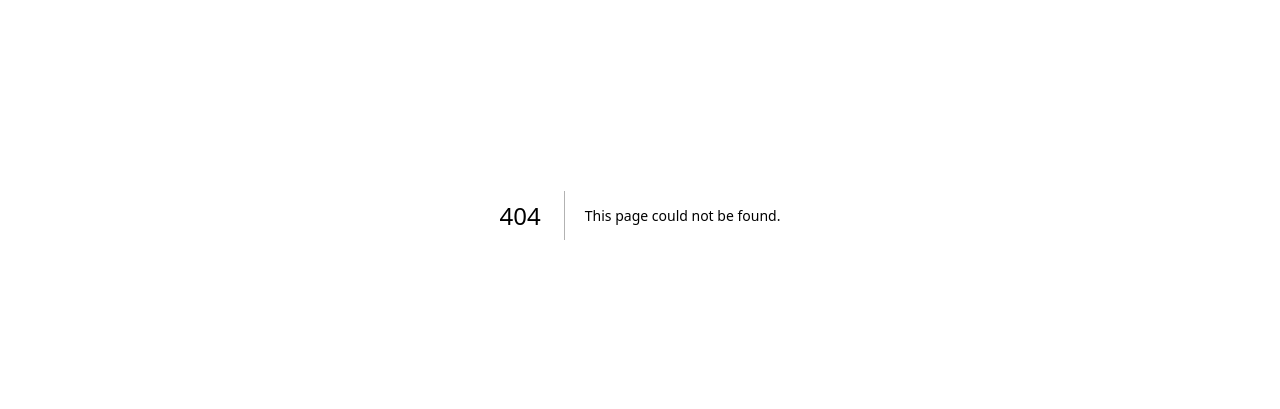
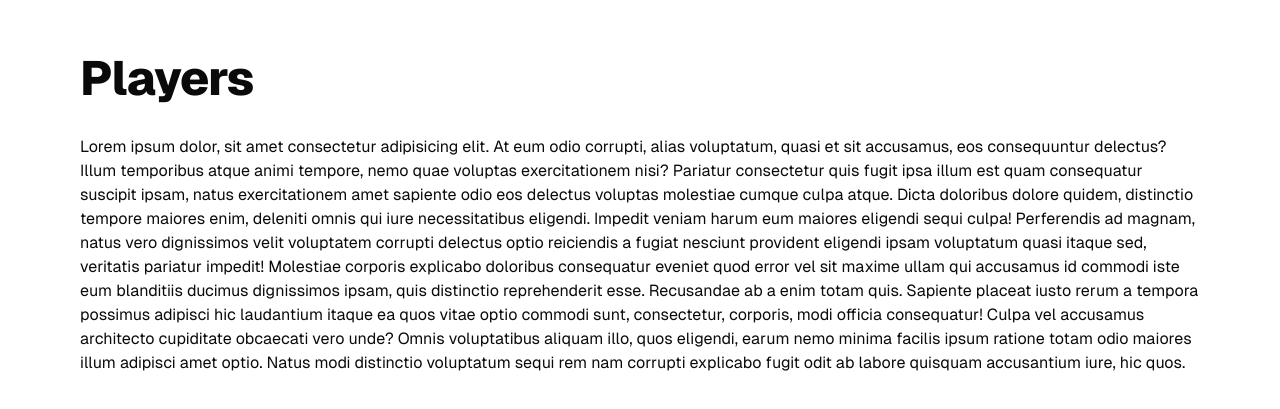
Before and after one commit to fabiopos/solid-fe, a Next.js app: page /players in a window 1280 px wide. Before the commit this address had no page. Shown: the part 185-594 px from the top of the page. Built offline with nearby package versions, Linux system fonts and the light colour scheme.

Commit message:
adding access token

```diff
--- /dev/null
+++ b/src/app/players/layout.tsx
@@ -0,0 +1,16 @@
+import { H1 } from "@/components/ui/typograhpy";
+
+interface LayoutProps {
+  children: React.ReactNode;
+}
+
+export default function LayoutPlayers(props: LayoutProps) {
+  return (
+    <div className="grid grid-rows-[20px_1fr_20px] items-center justify-items-center min-h-screen p-8 pb-20 gap-16 sm:p-20 font-[family-name:var(--font-geist-sans)]">
+      <main className="flex flex-col gap-8 row-start-2 items-center sm:items-start">
+        <H1>Players</H1>
+        {props.children}
+      </main>
+    </div>
+  );
+}
--- /dev/null
+++ b/src/app/players/page.tsx
@@ -0,0 +1,35 @@
+import { H1 } from "@/components/ui/typograhpy";
+import React from "react";
+
+function PlayersPage() {
+  return (
+    <div>
+      <p>
+        Lorem ipsum dolor, sit amet consectetur adipisicing elit. At eum odio
+        corrupti, alias voluptatum, quasi et sit accusamus, eos consequuntur
+        delectus? Illum temporibus atque animi tempore, nemo quae voluptas
+        exercitationem nisi? Pariatur consectetur quis fugit ipsa illum est quam
+        consequatur suscipit ipsam, natus exercitationem amet sapiente odio eos
+        delectus voluptas molestiae cumque culpa atque. Dicta doloribus dolore
+        quidem, distinctio tempore maiores enim, deleniti omnis qui iure
+        necessitatibus eligendi. Impedit veniam harum eum maiores eligendi sequi
+        culpa! Perferendis ad magnam, natus vero dignissimos velit voluptatem
+        corrupti delectus optio reiciendis a fugiat nesciunt provident eligendi
+        ipsam voluptatum quasi itaque sed, veritatis pariatur impedit! Molestiae
+        corporis explicabo doloribus consequatur eveniet quod error vel sit
+        maxime ullam qui accusamus id commodi iste eum blanditiis ducimus
+        dignissimos ipsam, quis distinctio reprehenderit esse. Recusandae ab a
+        enim totam quis. Sapiente placeat iusto rerum a tempora possimus
+        adipisci hic laudantium itaque ea quos vitae optio commodi sunt,
+        consectetur, corporis, modi officia consequatur! Culpa vel accusamus
+        architecto cupiditate obcaecati vero unde? Omnis voluptatibus aliquam
+        illo, quos eligendi, earum nemo minima facilis ipsum ratione totam odio
+        maiores illum adipisci amet optio. Natus modi distinctio voluptatum
+        sequi rem nam corrupti explicabo fugit odit ab labore quisquam
+        accusantium iure, hic quos.
+      </p>
+    </div>
+  );
+}
+
+export default PlayersPage;
--- a/src/features/auth/application/auth.ts
+++ b/src/features/auth/application/auth.ts
@@ -31,6 +31,6 @@ export class SolidAuth {
 
     const result = await response.json();
 
-    return result.user;
+    return { user: result.user, token: result.token };
   }
 }
--- a/src/features/landing/infraestructure/Landing.tsx
+++ b/src/features/landing/infraestructure/Landing.tsx
@@ -4,5 +4,5 @@ import { useSession } from "next-auth/react";
 
 export default function Landing() {
   const { data } = useSession();
-  return <div>{data && <pre>{JSON.stringify(data)}</pre>}</div>;
+  return <div>{data && <pre>{JSON.stringify(data, null, 2)}</pre>}</div>;
 }
```
Also changed, not shown: src/auth.ts (+39 -8 lines).
